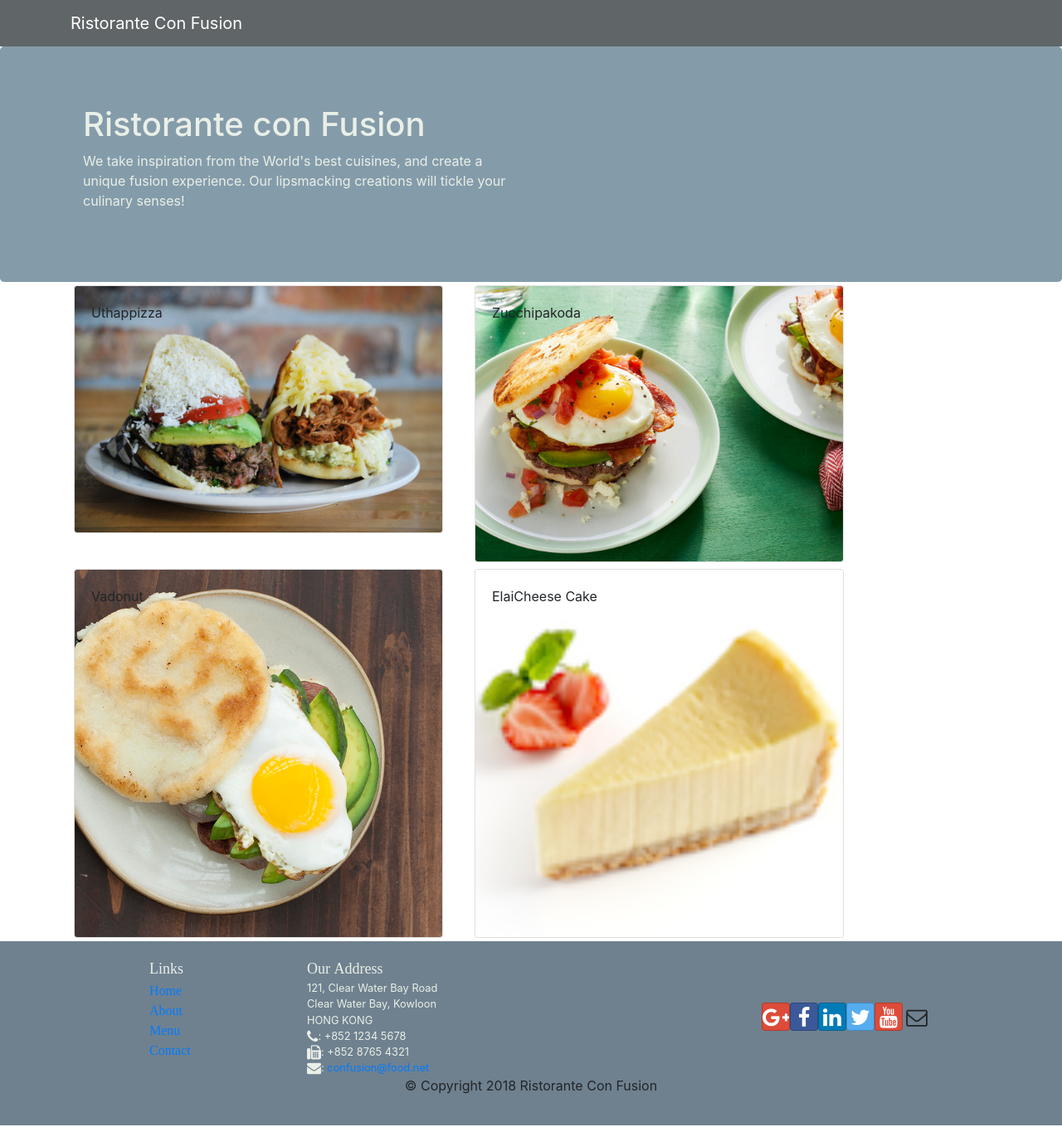
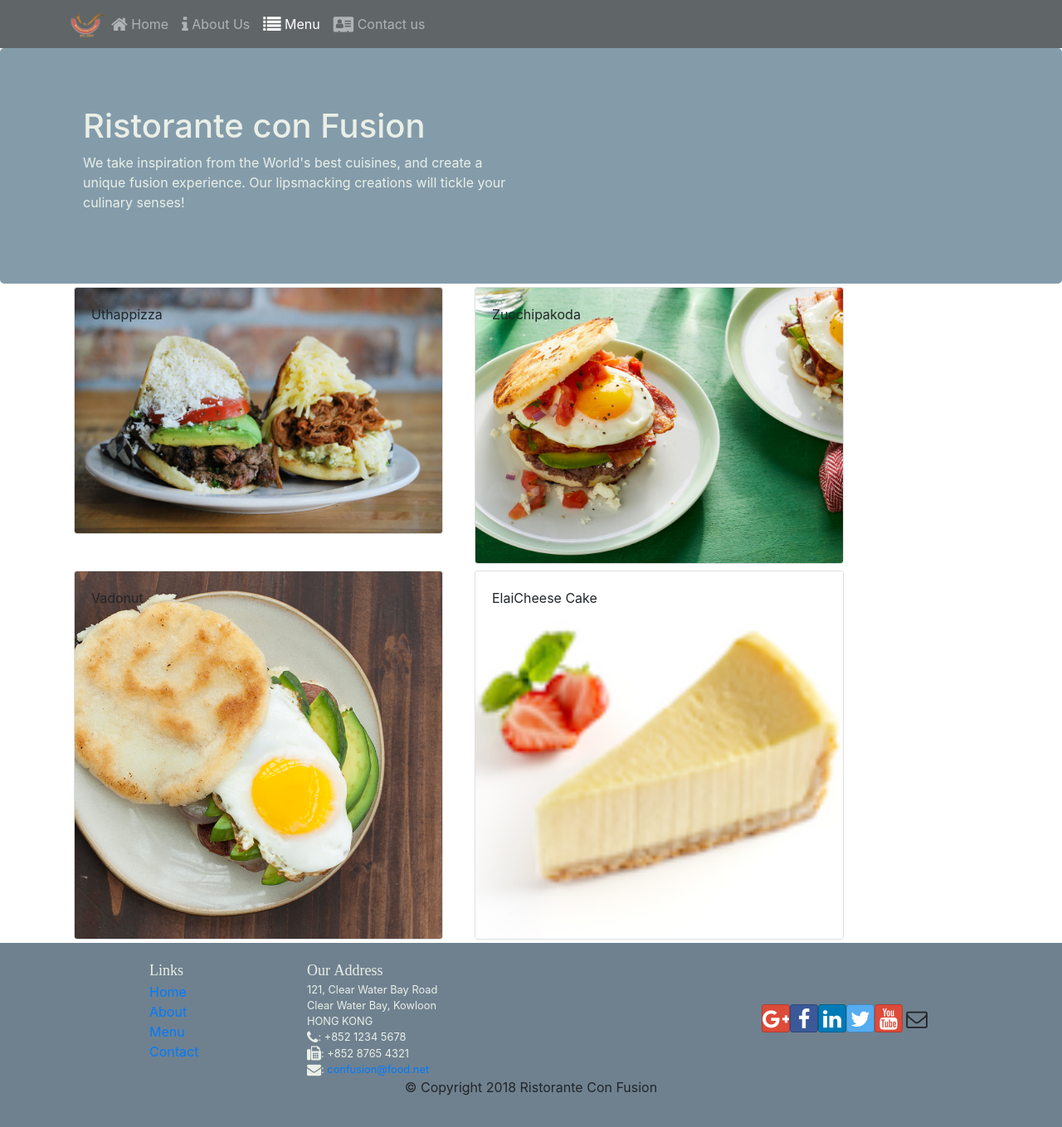
Before and after one commit to lindaperez/rc3-ReactWebProject, a React (Create React App) app in the folder confusion/: page /menu in a window 1280 px wide. Shown: the whole page at 83% size. Built offline with nearby package versions, Linux system fonts and the light colour scheme.

Commit message:
Second Week: React Routing with Switch, Route, Redirect

```diff
--- a/confusion/package.json
+++ b/confusion/package.json
@@ -10,6 +10,7 @@
     "react": "^16.8.6",
     "react-dom": "^16.8.6",
     "react-popper": "1.3.3",
+    "react-router-dom": "5.0.0",
     "react-scripts": "2.1.8",
     "reactstrap": "7.1"
   },
--- a/confusion/src/App.css
+++ b/confusion/src/App.css
@@ -36,13 +36,7 @@
   font-family: FontAwesome;
   color: #eaefe7;
 }
-footerLinks ul{
-  font-size:80%;
-  margin:0px;
-  font-size: medium;
-  font-family: FontAwesome;
 
-}
 .navbar-dark {
   background-color: #606668;
 }
--- a/confusion/src/App.js
+++ b/confusion/src/App.js
@@ -1,19 +1,26 @@
 import React, { Component } from 'react';
 import Main from './components/MainComponent';
 import './App.css';
+import { BrowserRouter } from 'react-router-dom';
+
+
+
 
 
 class App extends Component {
 
 
-
   render() {
     return (
-      <div className="App">
-        <Main />
-      </div>
+        <BrowserRouter>
+            <div className="App">
+                <Main />
+            </div>
+        </BrowserRouter>
     );
   }
+
+
 }
 
 export default App;
--- a/confusion/src/components/FooterComponent.js
+++ b/confusion/src/components/FooterComponent.js
@@ -2,6 +2,7 @@
  * Created by Roslindapp on 4/10/19.
  */
 import React from 'react';
+import { Link } from 'react-router-dom';
 
 function Footer(props) {
     return(
@@ -10,15 +11,14 @@
                 <div className="row justify-content-center">
                     <div className="col-4 offset-1 col-sm-2">
                         <footerTitles>Links</footerTitles>
-                        <footerLinks>
                         <ul className="list-unstyled">
-                            <li><a href="/">Home</a></li>
-                            <li><a href="/">About</a></li>
-                            <li><a href="/">Menu</a></li>
-                            <li><a href="contactus.html">Contact</a></li>
+                            <li><Link to="/home">Home</Link></li>
+                            <li><Link to="/aboutus">About</Link></li>
+                            <li><Link to="/menu">Menu</Link></li>
+                            <li><Link to="contactus.html">Contact</Link></li>
 
                         </ul>
-                        </footerLinks>
+
                     </div>
                     <div className="col-7 col-sm-5">
                         <footerTitles>Our Address</footerTitles>
--- a/confusion/src/components/HeaderComponent.js
+++ b/confusion/src/components/HeaderComponent.js
@@ -1,13 +1,66 @@
 import React, { Component } from 'react';
-import { Navbar, NavbarBrand, Jumbotron } from 'reactstrap';
+import { Navbar, NavbarBrand, Nav, NavItem, NavbarToggler,
+    Collapse, Jumbotron } from 'reactstrap';
+import { NavLink } from 'react-router-dom';
+
+
+
+
 
 class Header extends Component {
+
+
+
+    constructor(props){
+        super(props);
+        this.state = {
+            isNavOpen : false
+        }
+
+    }
+    toggleNav(){
+        this.setState({
+            isNavOpen :!this.state.isNavOpen
+        })
+        this.toggleNav = this.toggleNav.bind(this);
+    }
     render() {
         return(
             <React.Fragment>
-                <Navbar dark>
+                <Navbar dark expand="md">
                     <div className="container">
-                        <NavbarBrand href="/">Ristorante Con Fusion</NavbarBrand>
+                        <NavbarToggler onClick={this.toggleNav} />
+
+
+
+                        <NavbarBrand className="mr-auto" href="/">
+                            <img src="assets/images/logo.png"
+                                height="30" width="41" alt="Ristorante Con Fusion"/>
+                        </NavbarBrand>
+                        <Collapse navbar isNavOpen={this.state.isNavOpen}>
+                        <Nav navbar>
+                            <NavItem>
+                            <NavLink className="nav-link" to="/home">
+                                <span className="fa fa-home fa-lg"></span> Home
+                            </NavLink>
+                            </NavItem>
+                            <NavItem>
+                                <NavLink className="nav-link" to="/aboutus">
+                                    <span className="fa fa-info fa-lg"></span> About Us
+                                </NavLink>
+                            </NavItem>
+                            <NavItem>
+                                <NavLink className="nav-link" to="/menu">
+                                    <span className="fa fa-list fa-lg"></span> Menu
+                                </NavLink>
+                            </NavItem>
+                            <NavItem>
+                                <NavLink className="nav-link" to="/contactus">
+                                    <span className="fa fa-address-card fa-lg"></span> Contact us
+                                </NavLink>
+                            </NavItem>
+                        </Nav>
+                        </Collapse>
                     </div>
                 </Navbar>
                 <Jumbotron>
--- /dev/null
+++ b/confusion/src/components/HomeComponent.js
@@ -0,0 +1,13 @@
+import React from 'react';
+
+
+
+function Home(props) {
+    return(
+        <div className="container">
+            <h4>Home</h4>
+        </div>
+    );
+}
+
+export default Home;
--- a/confusion/src/components/MainComponent.js
+++ b/confusion/src/components/MainComponent.js
@@ -6,6 +6,9 @@
 
 import Header from './HeaderComponent';
 import Footer from './FooterComponent';
+import {Switch, Route, Redirect} from 'react-router-dom';
+import Home from './HomeComponent';
+
 
 class Main extends Component {
 
@@ -23,14 +26,26 @@
         this.setState(
             {  selectedDish : dishId  });
     }
+
+
+
+
     render() {
+
+        const HomePage = () => {
+            return (
+                <Home />
+            );
+        }
         return (
             <div>
 
                 <Header />
-                <Menu dishes={this.state.dishes} onClick={(dishId) => this.onDishSelect(dishId)} />
-                <DishDetail
-                    dish = { this.state.dishes.filter((dish) => dish.id===this.state.selectedDish)[0]}/>
+                <Switch>
+                    <Route path='/home' component={HomePage} />
+                    <Route exact path='/menu' component={() => <Menu dishes={this.state.dishes} />} />
+                    <Redirect to="/home" />
+                </Switch>
                 <Footer />
             </div>
         );
```
Also changed, not shown: 1 other file (tests, documents, lock files or other folders).
